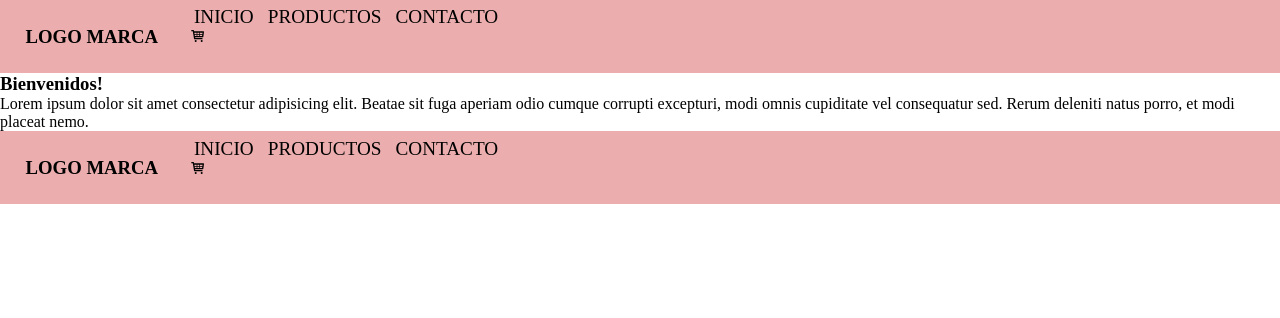
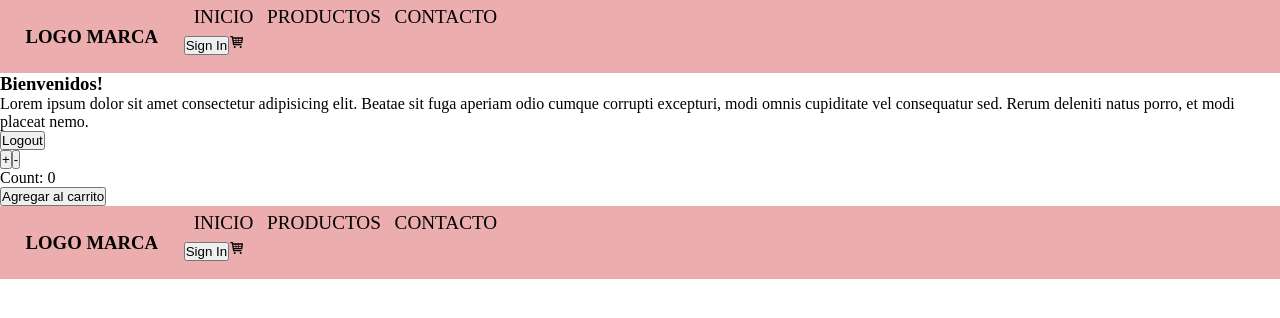
Before and after one commit to martujoaquin/React, a React (Create React App) app: page / in a window 1280 px wide. Shown: the top 318 px of the page. Built offline with nearby package versions, Linux system fonts and the light colour scheme.

Commit message:
boton contador

```diff
--- a/src/App.js
+++ b/src/App.js
@@ -7,10 +7,15 @@ import './index.css';
 import Footer from "./components/Footer/Footer"
 
 const App = () => {
+
+    const saludo = 'Bienvenidos!'
+    const saludar = ()=>{
+        console.log('holis');
+    }
     return (
         <>
             <Header/>
-            <ItemListContainer saludo="Bienvenidos!"/>
+            <ItemListContainer saludo={saludo} saludar={saludar}/>
             <Footer/>
         </>
     )
--- /dev/null
+++ b/src/components/Button/Button.jsx
@@ -0,0 +1,7 @@
+const Button = (prop) =>{
+    return <button className={prop.variante}>
+        {prop.value}
+        </button>;
+}
+
+export default Button;
--- /dev/null
+++ b/src/components/Footer/Footer.css
@@ -0,0 +1,3 @@
+*{
+    position: fixed bottom;
+}
--- a/src/components/Footer/Footer.jsx
+++ b/src/components/Footer/Footer.jsx
@@ -1,10 +1,11 @@
 
 import Navbar from "../Nav/Navbar";
+import "./Footer.css"
 
 const Footer = () => {
     return (
         <>
-            <Navbar isFooter={true}/>
+            <Navbar/>
         </>
     )
 };
--- /dev/null
+++ b/src/components/ItemCount/Counter.jsx
@@ -0,0 +1,25 @@
+import React, {useState} from "react";
+
+//use
+const Counter = ({stock}) =>{
+    const [count, setCount] = useState(0);
+
+    const sumar = () =>{
+        count < stock && setCount(count + 1);
+    };
+
+    const restar = () =>{
+        setCount(count-1);
+    };
+
+    return (
+        <div>
+            <button onClick={sumar}>+</button>
+            <button onClick={restar}>-</button>
+            <p>Count: {count}</p>
+            <button /*disabled= {count === 0}*/>Agregar al carrito</button>
+        </div>
+    )
+}
+
+export default Counter;
--- a/src/components/ItemListContainer/ItemListContainer.js
+++ b/src/components/ItemListContainer/ItemListContainer.js
@@ -1,10 +1,13 @@
 import Main from "../Main/Main"
+import Counter from "../ItemCount/Counter";
 
 const ItemListContainer = (props)=>{
     return (
         <>
-            <h3>{props.saludo}</h3>
+            <h3 onClick={props.saludar}>{props.saludo}</h3>
             <p>Lorem ipsum dolor sit amet consectetur adipisicing elit. Beatae sit fuga aperiam odio cumque corrupti excepturi, modi omnis cupiditate vel consequatur sed. Rerum deleniti natus porro, et modi placeat nemo.</p>
+            <Main/>
+            <Counter stock={(10)}/>
             {/* <Main test="Comision 37080"
             fecha={undefined}
             alumno={{nombre:'Tomas', curso:'React'}}/> */}
--- a/src/components/Main/Main.jsx
+++ b/src/components/Main/Main.jsx
@@ -1,5 +1,7 @@
 import React from 'react';
+import Button from '../Button/Button';
 /* import estilos from './main.modules.css'; */
+/* import logoReact from "../../img/logo192.png" */
 
 const Main = ({test, fecha=1, alumno})=>{
     /* console.log(props); */
@@ -11,9 +13,17 @@ const Main = ({test, fecha=1, alumno})=>{
     return (
         <main>
             <section>
-                <h2>Bienvenidos! {test}</h2>
+                {/* <h2>Bienvenidos! {test}</h2>
                 <p>Hoy es {fecha} de Agosto</p>
-                <h3>{alumno.nombre}</h3>
+                <h3>{alumno.nombre}</h3> */}
+                <Button value='Logout' variante='secondary'/>
+                {/*
+                Public
+                <img src="logo192.png" alt="" />
+                src
+                <img src={logoReact} alt="" />
+                link desde internet
+                <img src="https://www.adslzone.net/app/uploads-adslzone.net/2019/04/borrar-fondo-imagen.jpg" alt="" /> */}
             </section>
         </main>
     )
--- a/src/components/Nav/Navbar.jsx
+++ b/src/components/Nav/Navbar.jsx
@@ -1,3 +1,4 @@
+import Button from '../Button/Button';
 import CartWidget from '../CartWidget/CartWidget';
 import './index.css'
 
@@ -13,8 +14,9 @@ const Navbar =(props)=>{
                     <li><a className='a' href="google.com">INICIO</a></li>
                     <li><a href="google.com">PRODUCTOS</a></li>
                     <li><a href="google.com">CONTACTO</a></li>
-                    <CartWidget/>
                 </ul>
+                <Button value='Sign In' variante='primary'/>
+                <CartWidget/>
             </div>
         </nav>
     )
```
Also changed, not shown: src/img/logo192.png (added).
